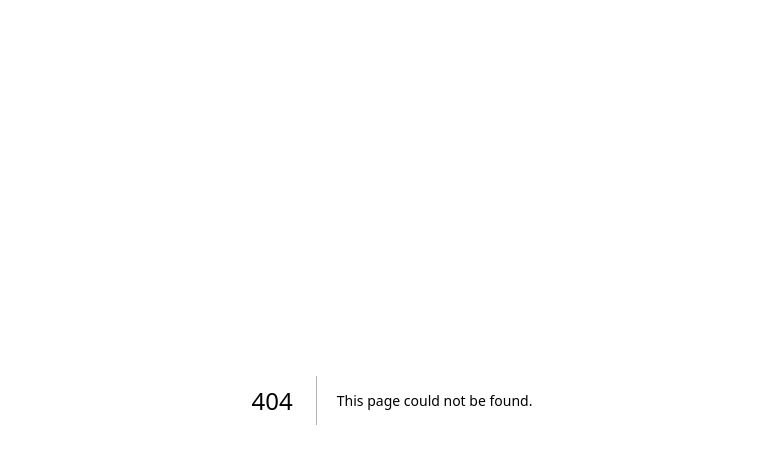
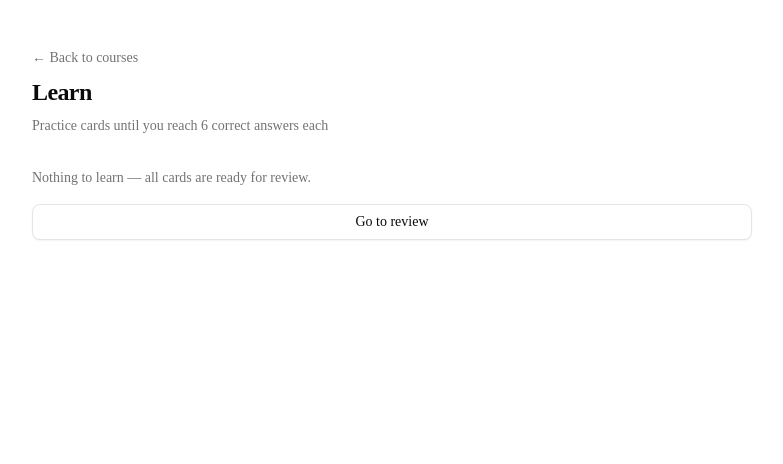
Before and after one commit to kualeifarne/memento, a Next.js app: page /learn in a window 1280 px wide. Before the commit this address had no page. Shown: the top 464 px of the page, without its empty margins (248-1031 px from the left). Built offline with nearby package versions, Linux system fonts and the light colour scheme; no server answers; the database is empty.

Commit message:
Refactor learning attempt management by optimizing recordLearnAttempt function; improve state updates and review scheduling with enhanced Prisma transaction handling based on user feedback.

```diff
--- /dev/null
+++ b/app/learn/page.tsx
@@ -0,0 +1,86 @@
+import Link from "next/link";
+
+import { LearnSession } from "@/components/learn-session";
+import { buttonVariants } from "@/components/ui/button";
+import { LEARN_TARGET } from "@/lib/learn-progress";
+import { prisma } from "@/lib/prisma";
+import { cn } from "@/lib/utils";
+
+export default async function LearnPage() {
+  const cards = await prisma.card.findMany({
+    where: {
+      OR: [{ learn: null }, { learn: { correctCount: { lt: LEARN_TARGET } } }],
+    },
+    select: {
+      id: true,
+      prompt: true,
+      answer: true,
+      hint: true,
+      deckId: true,
+      learn: { select: { correctCount: true } },
+    },
+    orderBy: [{ deck: { order: "asc" } }, { order: "asc" }],
+  });
+
+  const learnCards = cards.map((card) => ({
+    id: card.id,
+    prompt: card.prompt,
+    answer: card.answer,
+    hint: card.hint,
+    deckId: card.deckId,
+    correctCount: card.learn?.correctCount ?? 0,
+  }));
+
+  const deckIds = [...new Set(learnCards.map((card) => card.deckId))];
+
+  const poolCards =
+    deckIds.length === 0
+      ? []
+      : await prisma.card.findMany({
+          where: { deckId: { in: deckIds } },
+          select: { deckId: true, answer: true },
+        });
+
+  const answerPool = poolCards.reduce<Record<string, string[]>>(
+    (pool, card) => {
+      const answers = pool[card.deckId] ?? [];
+      answers.push(card.answer);
+      pool[card.deckId] = answers;
+      return pool;
+    },
+    {},
+  );
+
+  return (
+    <main className="mx-auto flex w-full max-w-3xl flex-1 flex-col gap-8 px-6 py-12">
+      <div className="flex flex-col gap-2">
+        <Link
+          href="/"
+          className="text-sm text-muted-foreground hover:text-foreground"
+        >
+          ← Back to courses
+        </Link>
+        <h1 className="text-2xl font-semibold tracking-tight">Learn</h1>
+        <p className="text-sm text-muted-foreground">
+          Practice cards until you reach {LEARN_TARGET} correct answers each
+        </p>
+      </div>
+
+      {learnCards.length === 0 ? (
+        <div className="flex flex-col gap-4">
+          <p className="text-sm text-muted-foreground">
+            Nothing to learn — all cards are ready for review.
+          </p>
+          <Link
+            href="/review"
+            className={cn(buttonVariants({ variant: "outline" }))}
+          >
+            Go to review
+          </Link>
+        </div>
+      ) : (
+        <LearnSession cards={learnCards} answerPool={answerPool} />
+      )}
+    </main>
+  );
+}
```
